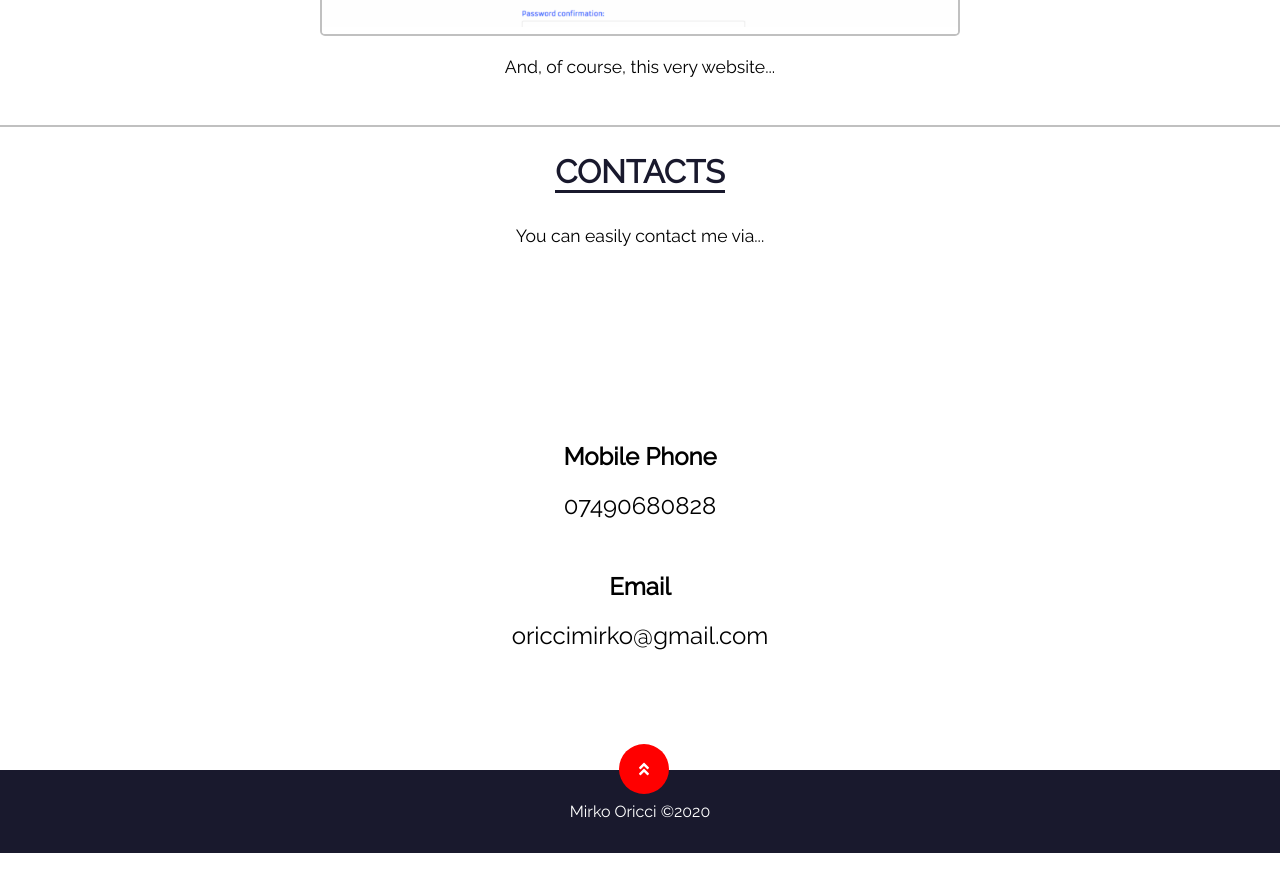
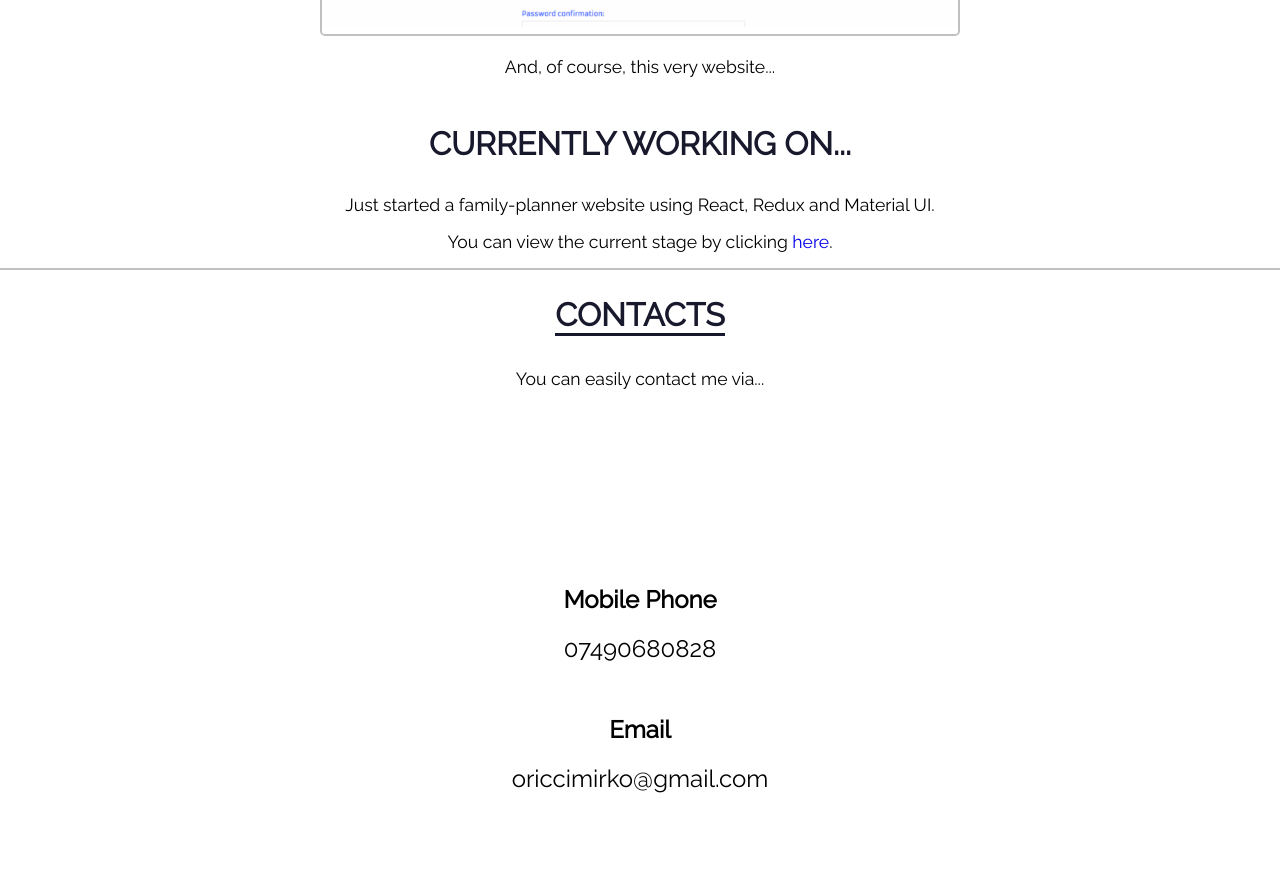
Before and after one commit to Techoplite/portfolio, a React (Create React App) app: page / in a window 1280 px wide. Shown: the part 3100-3985 px from the top of the page. Before the commit the page ends 3953 px from the top, so only its background shows below. Built offline with nearby package versions, Linux system fonts and the light colour scheme.

Commit message:
Add current-project

```diff
--- a/src/components/Projects.js
+++ b/src/components/Projects.js
@@ -34,6 +34,13 @@ const Projects = (props) => {
                     </a>
                     <p className="description">And, of course, this very website...</p>
                 </div>
+                <h1>
+                    CURRENTLY WORKING ON...
+                    </h1>
+                <div className="paragraph">
+                    <p className="description" >Just started a family-planner website using React, Redux and Material UI.</p>
+                    <p className="description" >You can view the current stage by clicking <a href="https://family-planner-94216.web.app/">here</a>.</p>
+                </div>
             </div>
         </section>
     );
```
